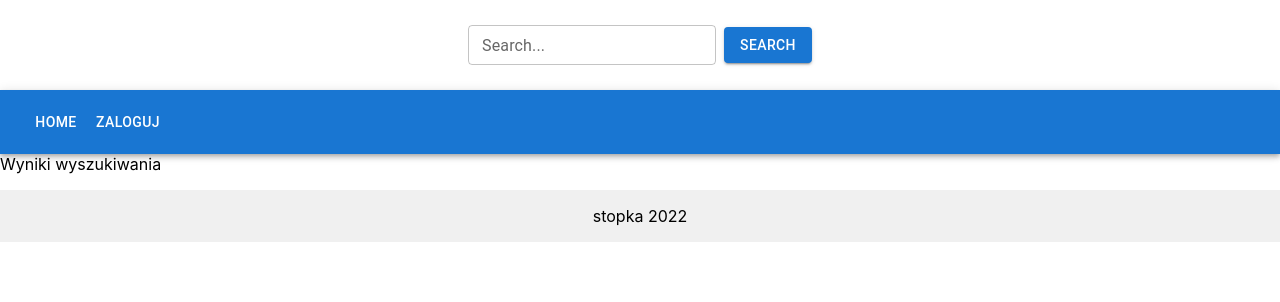
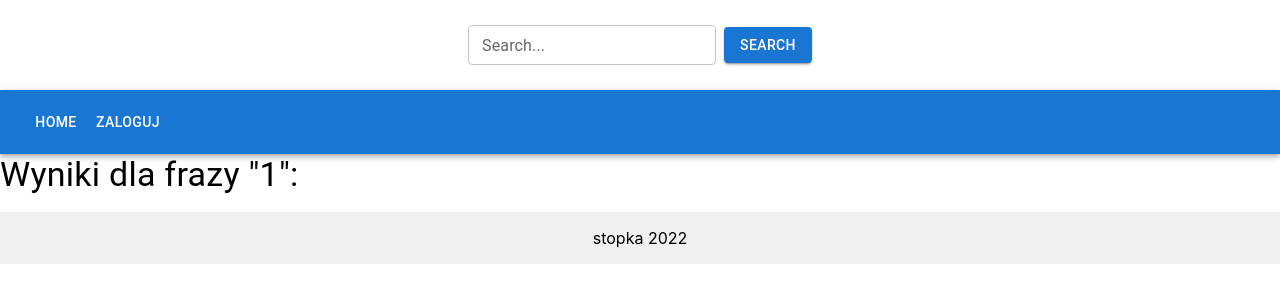
Before and after one commit to zyzgz/Booking-app, a React (Create React App) app: page /wyszukaj/1 in a window 1280 px wide. Shown: the top 302 px of the page. Built offline with nearby package versions, Linux system fonts and the light colour scheme.

Commit message:
feat: search page

```diff
--- a/src/pages/Search/Search.jsx
+++ b/src/pages/Search/Search.jsx
@@ -1,9 +1,18 @@
-export function Search() {
+import { useParams } from "react-router-dom";
+import { Box, Typography } from "@mui/material";
+
+export function Search(props) {
+  const { term } = useParams();
+
   //   const searchHandler = (term) => {
   //     const newHotels = [...hotel].filter((x) =>
   //       x.name.toLowerCase().includes(term.toLowerCase())
   //     );
   //   };
 
-  return <div>Wyniki wyszukiwania</div>;
+  return (
+    <Box>
+      <Typography variant="h4">Wyniki dla frazy "{term}": </Typography>
+    </Box>
+  );
 }
```
